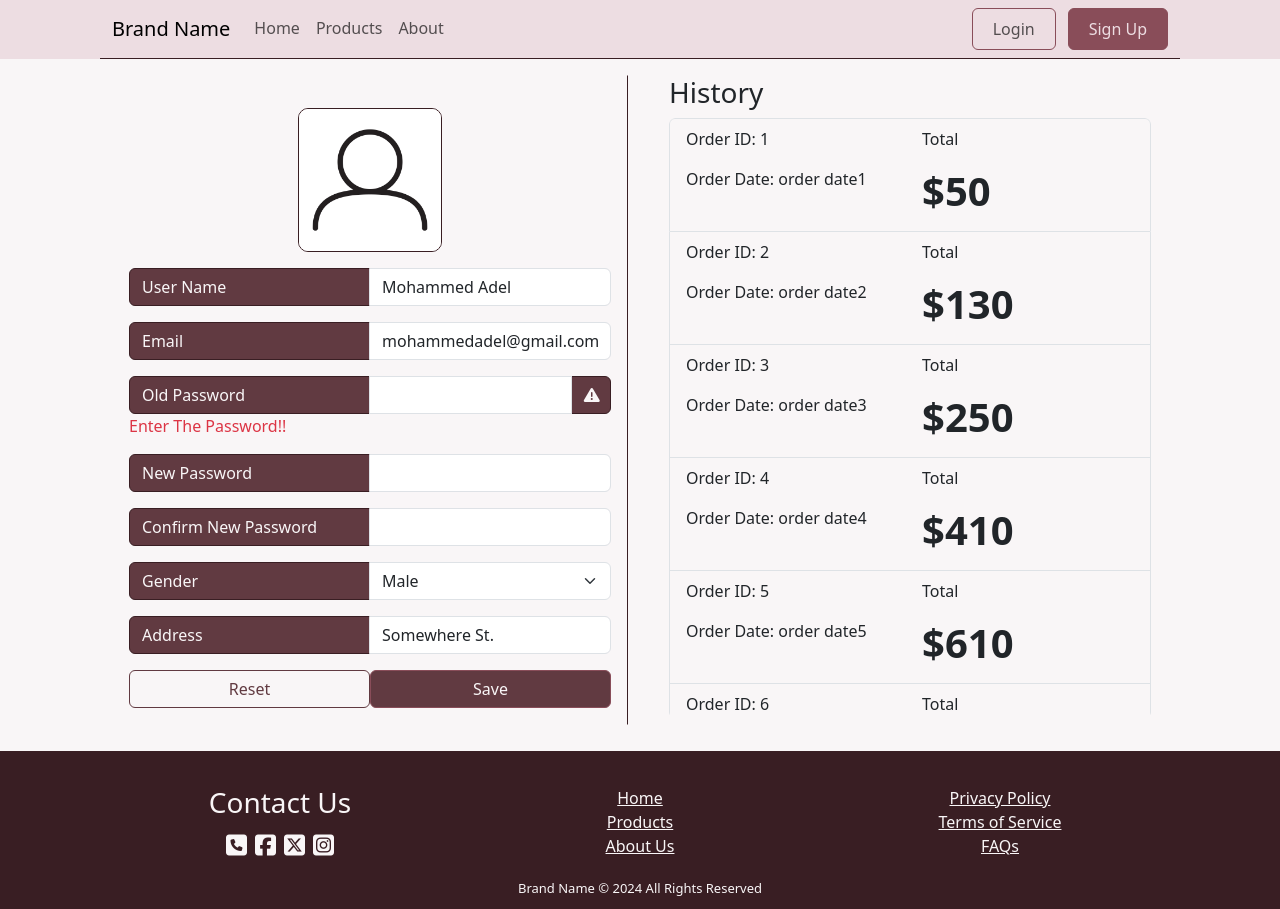
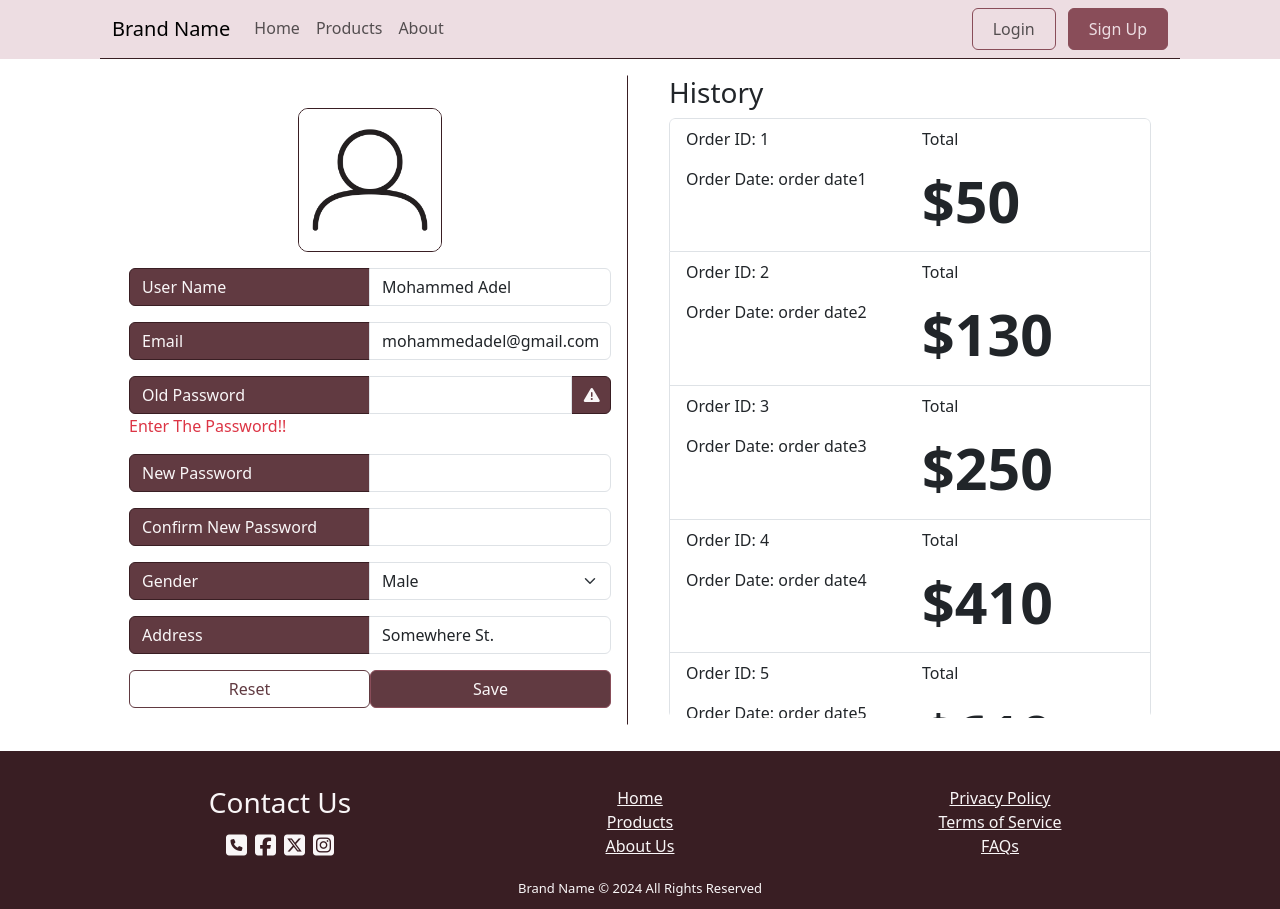
Before and after one commit to abdozero/Cafe-Angular, an Angular app: page /profile in a window 1280 px wide. Built offline with nearby package versions, Linux system fonts and the light colour scheme.

Commit message:
change some styles

```diff
--- a/src/app/Component/profile/orders-history/orders-history.component.css
+++ b/src/app/Component/profile/orders-history/orders-history.component.css
@@ -1,3 +1,4 @@
+.orders{overflow-x: hidden;}
 @media (min-width: 768px)
 {
   .orders{
@@ -5,7 +6,7 @@
     overflow-y: auto;
   }
 }
-
-.order{background-color: var(--color-1);}
-.order:hover{background-color: var(--color-2);}
+.order span{ font-weight: bold;}
+.order:hover{background-color: var(--color-1);}
 .order-header:hover{cursor: pointer;}
+.h1{font-size: calc(2.375rem + 1.5vw)}
--- a/src/app/Component/profile/profile.component.css
+++ /dev/null
@@ -1,3 +0,0 @@
-.main{
-  background-color: var(--color-1);
-}
--- a/src/app/Component/profile/profile.component.ts
+++ b/src/app/Component/profile/profile.component.ts
@@ -8,7 +8,6 @@ import { AppComponent } from "../../app.component";
   standalone: true,
   imports: [EditProfileComponent, OrdersHistoryComponent, AppComponent],
   templateUrl: './profile.component.html',
-  styleUrl: './profile.component.css'
 })
 export class ProfileComponent {
 
--- a/src/app/Component/register/register.component.css
+++ b/src/app/Component/register/register.component.css
@@ -1,5 +1,4 @@
 .main{
-  background-color: var(--color-1);
   min-height: 71vh;
 }
 form{margin: 10px auto; }
@@ -7,7 +6,8 @@ form{margin: 10px auto; }
 .register{
   margin-block: 10px;
   min-height: 300px;
-  border: 1px solid var(--color-11);
+  background-color: var(--color-1);
+  border: 3px solid var(--color-11);
   border-radius: 20px;
   padding: 10px;
 }
```
